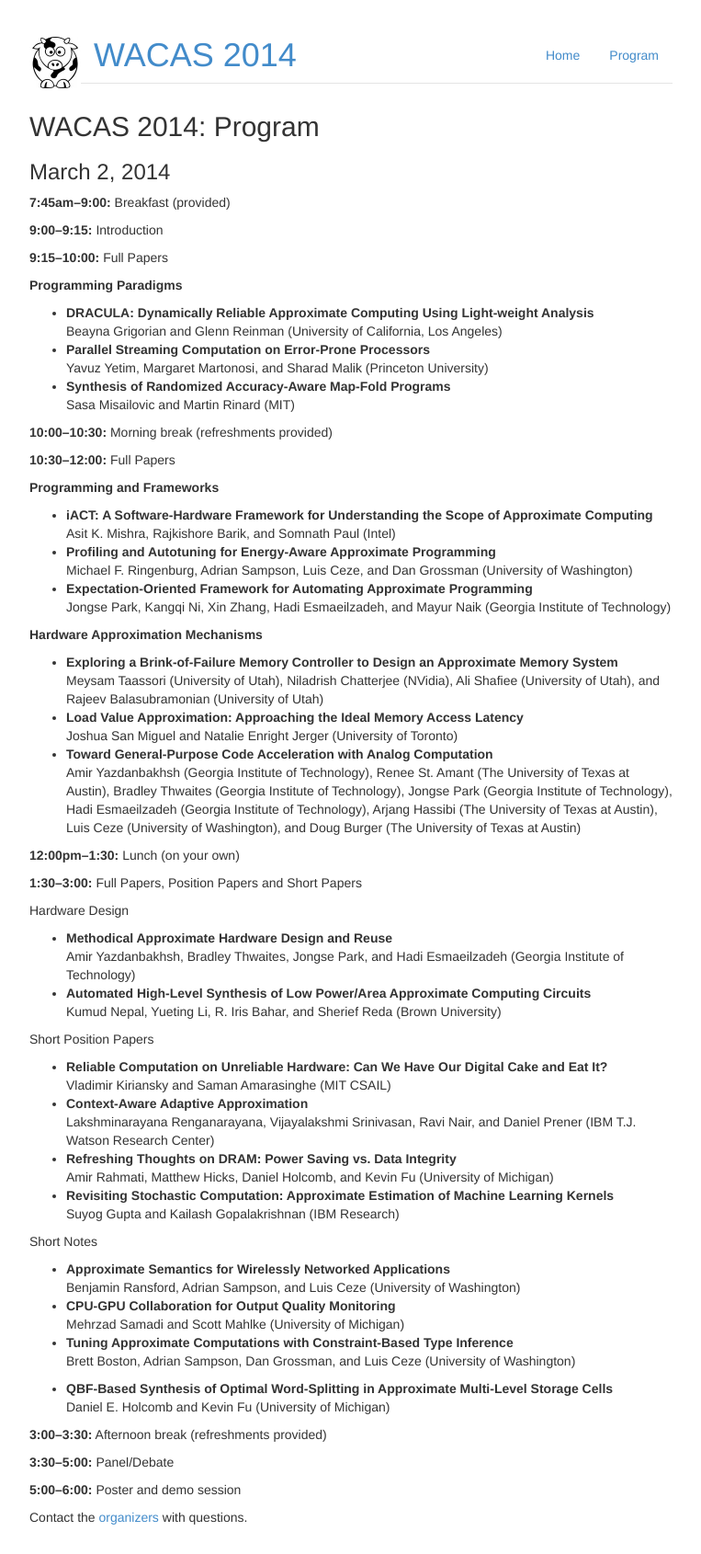
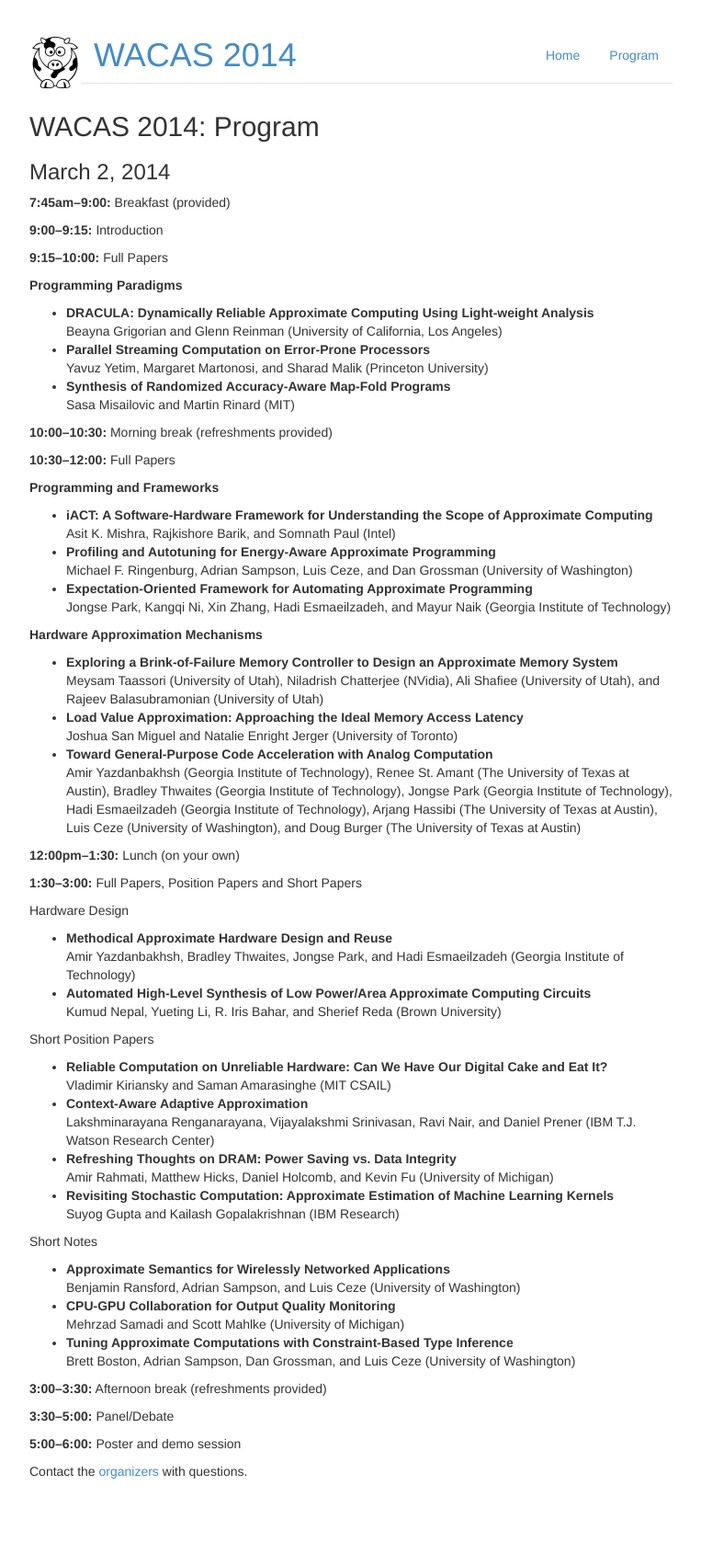
Before and after one commit to uwsampa/sampa-public, a Jekyll site: the page built from wacas14/program.md, in a window 1280 px wide. Shown: the whole page at 92% size, without its empty margins (258-1021 px from the left). Built offline with Jekyll 4.4.1, drawn with Linux system fonts in a browser that asks for light colours; Markdown is read by kramdown in place of the engine named in the settings; after the commit the page ends 1640 px from its top, so only the background shows below that.

Commit message:
fix liquid comment syntax
let's try that again

```diff
--- a/wacas14/program.md
+++ b/wacas14/program.md
@@ -131,13 +131,12 @@ Short Notes
   Adrian Sampson,
   Dan Grossman, and
   Luis Ceze (University of Washington)
-
-{{ comment }}
+{% comment %}
 * **QBF-Based Synthesis of Optimal Word-Splitting in Approximate Multi-Level
   Storage Cells**<br />
   Daniel E. Holcomb and
   Kevin Fu (University of Michigan)
-{{ endcomment }}
+{% endcomment %}
 
 **3:00&ndash;3:30:**
 Afternoon break (refreshments provided)
```
